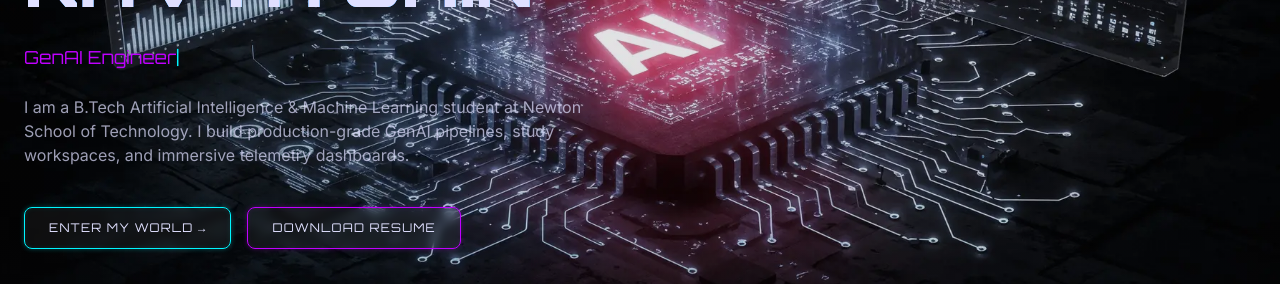
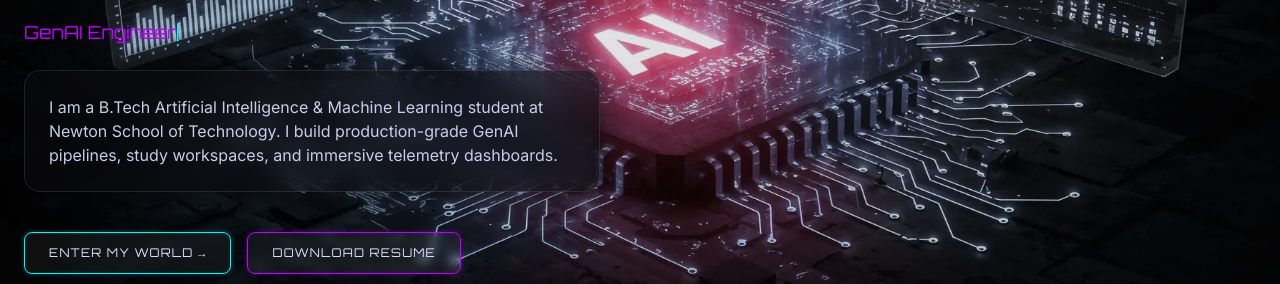
Before and after one commit to Kavya-Jain-coder/kavya-jain-portfolio, a Next.js app: page / in a window 1280 px wide. Shown: the part 333-617 px from the top of the page. Built offline with nearby package versions, Linux system fonts and the light colour scheme; no server answers.

Commit message:
Wrap homepage bio in frosted glass card for readability

```diff
--- a/src/app/page.tsx
+++ b/src/app/page.tsx
@@ -65,15 +65,17 @@ export default function HomePage() {
             />
           </motion.div>
 
-          <motion.p
+          <motion.div
             initial={{ opacity: 0, y: 20 }}
             animate={{ opacity: 1, y: 0 }}
             transition={{ delay: 0.6, duration: 0.8 }}
-            className="max-w-xl text-text-primary/70 text-sm md:text-base leading-relaxed"
+            className="max-w-xl p-4 md:p-6 rounded-2xl bg-base-dark/60 backdrop-blur-md border border-white/10 shadow-[0_4px_30px_rgba(0,0,0,0.5)]"
           >
-            I am a B.Tech Artificial Intelligence & Machine Learning student at Newton School of Technology.
-            I build production-grade GenAI pipelines, study workspaces, and immersive telemetry dashboards.
-          </motion.p>
+            <p className="text-text-primary/90 text-sm md:text-base leading-relaxed">
+              I am a B.Tech Artificial Intelligence & Machine Learning student at Newton School of Technology.
+              I build production-grade GenAI pipelines, study workspaces, and immersive telemetry dashboards.
+            </p>
+          </motion.div>
 
           <motion.div
             initial={{ opacity: 0, scale: 0.9 }}
```
